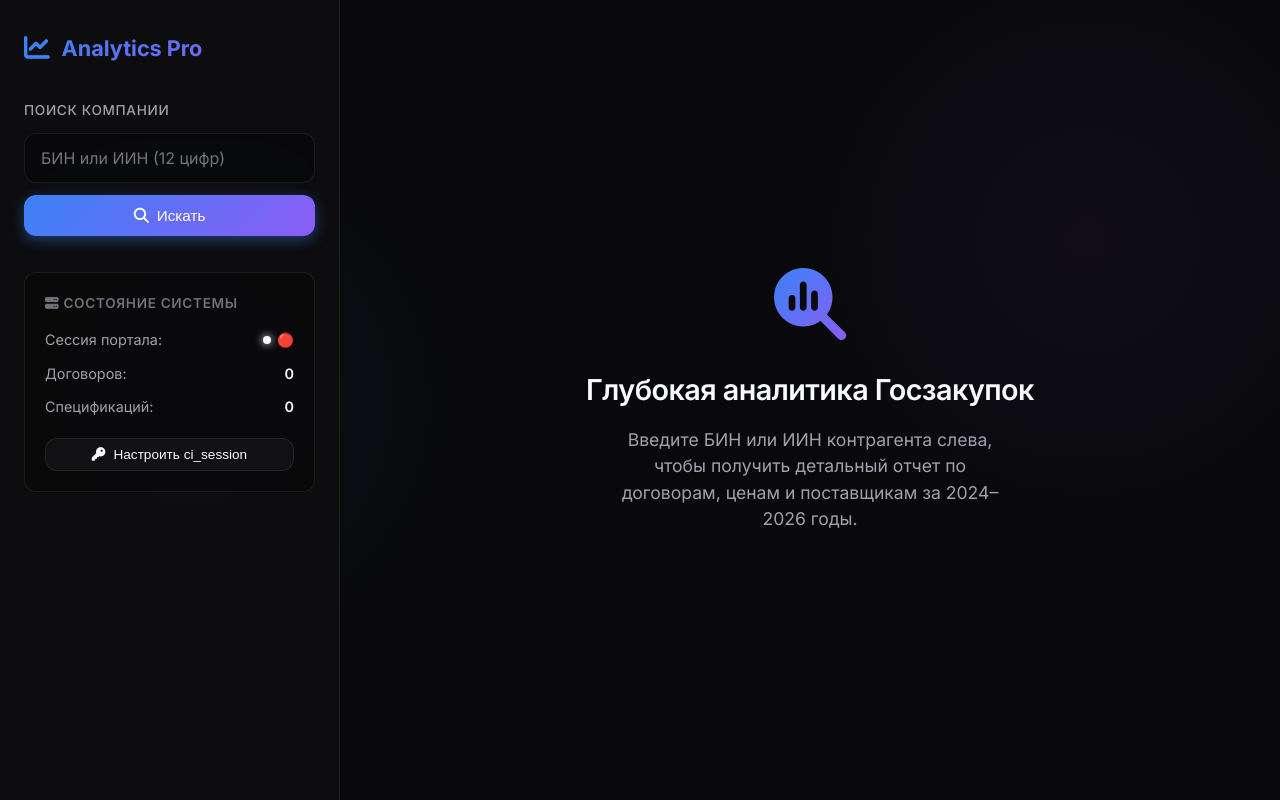
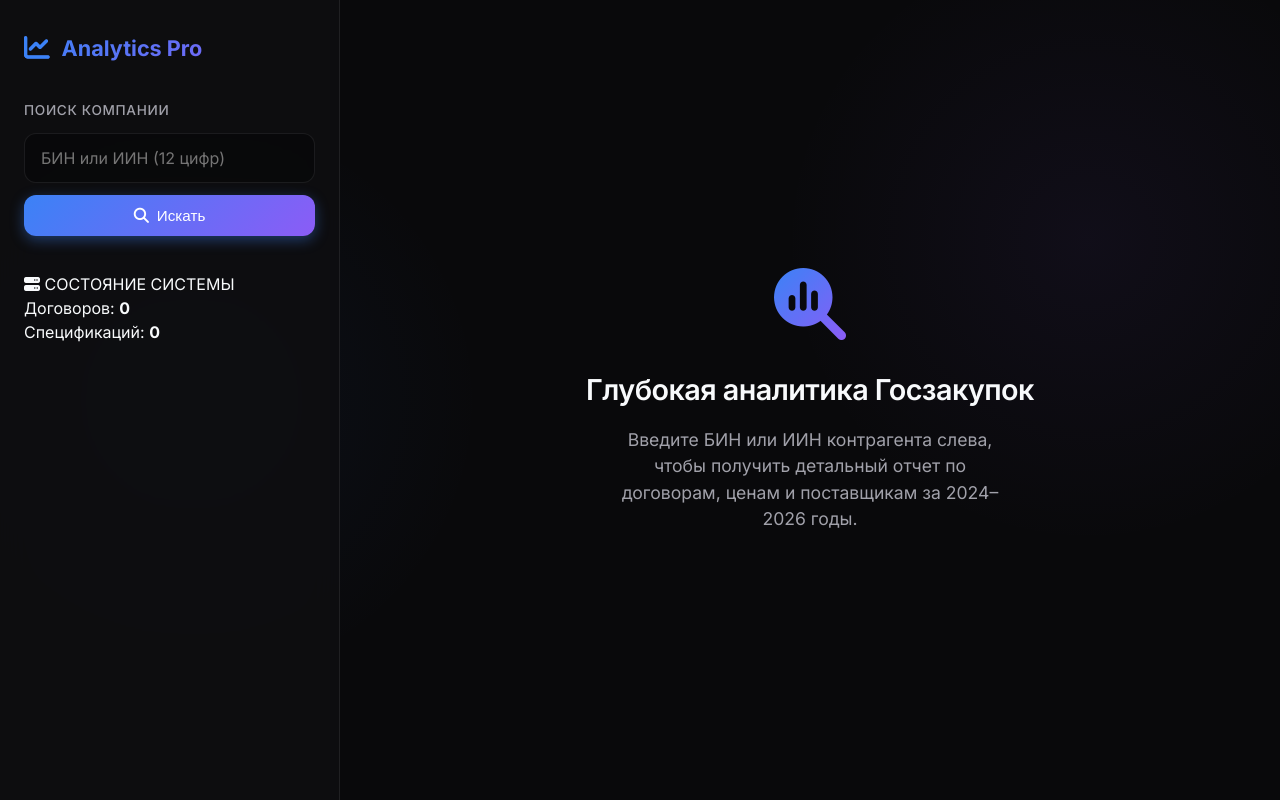
Before and after one commit to AsylkhanKali/analytics_goszakup, a FastAPI app: page / in a window 1280 px wide. Run offline with FastAPI, Linux system fonts and the light colour scheme.

Commit message:
Remove ci_session configuration from web UI

```diff
--- a/web/static/js/main.js
+++ b/web/static/js/main.js
@@ -26,9 +26,8 @@ document.addEventListener('DOMContentLoaded', () => {
         try {
             const res = await fetch('/api/status');
             const data = await res.json();
-            document.getElementById('authStatusIcon').textContent = data.active ? '🟢' : '🔴';
-            document.getElementById('contractsCount').textContent = new Intl.NumberFormat('ru-RU').format(data.contracts_count);
-            document.getElementById('specsCount').textContent = new Intl.NumberFormat('ru-RU').format(data.specs_count);
+            document.getElementById('dbContractsCount').textContent = new Intl.NumberFormat('ru-RU').format(data.contracts_count);
+            document.getElementById('dbSpecsCount').textContent = new Intl.NumberFormat('ru-RU').format(data.specs_count);
         } catch (e) {
             console.error(e);
         }
@@ -192,40 +191,10 @@ document.addEventListener('DOMContentLoaded', () => {
     });
 
     // Auth Modal
-    const authModal = document.getElementById('authModal');
-    document.getElementById('openAuthBtn').addEventListener('click', () => {
-        authModal.classList.add('active');
-        document.getElementById('authModalMsg').textContent = '';
-    });
     document.getElementById('closeAuthModal').addEventListener('click', () => {
-        authModal.classList.remove('active');
-    });
 
     document.getElementById('saveAuthBtn').addEventListener('click', async () => {
         const session = document.getElementById('ciSessionInput').value;
-        const msgEl = document.getElementById('authModalMsg');
-        msgEl.textContent = 'Проверка...';
-
-        try {
-            const res = await fetch('/api/auth', {
-                method: 'POST',
-                headers: { 'Content-Type': 'application/json' },
-                body: JSON.stringify({ ci_session: session })
-            });
-            const data = await res.json();
-            if (data.active) {
-                msgEl.style.color = 'var(--accent)';
-                msgEl.textContent = 'Успешно сохранено и активно!';
-                fetchStatus();
-                setTimeout(() => authModal.classList.remove('active'), 1500);
-            } else {
-                msgEl.style.color = 'var(--danger)';
-                msgEl.textContent = 'Ошибка: ' + data.message;
-            }
-        } catch (e) {
-            msgEl.textContent = e.message;
-        }
-    });
 
     // Excel
     document.getElementById('excelBtn').addEventListener('click', () => {
--- a/web/templates/index.html
+++ b/web/templates/index.html
@@ -23,23 +23,18 @@
                 <button id="searchBtn" class="btn btn-primary"><i class="fa-solid fa-magnifying-glass"></i> Искать</button>
             </div>
 
-            <div class="system-status">
-                <h3><i class="fa-solid fa-server"></i> Состояние системы</h3>
-                <div class="status-item">
-                    <span>Сессия портала:</span>
-                    <span id="authStatusIcon" class="indicator">⏳</span>
+            <div class="sidebar-box">
+                <div class="box-title"><i class="fa-solid fa-server"></i> СОСТОЯНИЕ СИСТЕМЫ</div>
+                <div class="box-content">
+                    <div class="status-row">
+                        <span>Договоров:</span>
+                        <strong id="dbContractsCount">0</strong>
+                    </div>
+                    <div class="status-row">
+                        <span>Спецификаций:</span>
+                        <strong id="dbSpecsCount">0</strong>
+                    </div>
                 </div>
-                <div class="status-item">
-                    <span>Договоров:</span>
-                    <span id="contractsCount">-</span>
-                </div>
-                <div class="status-item">
-                    <span>Спецификаций:</span>
-                    <span id="specsCount">-</span>
-                </div>
-                <button id="openAuthBtn" class="btn btn-secondary btn-sm" style="margin-top: 8px;">
-                    <i class="fa-solid fa-key"></i> Настроить ci_session
-                </button>
             </div>
         </aside>
 
@@ -183,31 +178,3 @@
     </div>
 
     <!-- Auth Modal -->
-    <div id="authModal" class="modal">
-        <div class="modal-content">
-            <span class="close-btn" id="closeAuthModal">&times;</span>
-            <h2><i class="fa-solid fa-key" style="color:var(--accent-color);"></i> Настройка сессии</h2>
-            <p>Для фоновой выкачки закрытых спецификаций (Приложений 17) необходимо передать активную сессию с портала <code>v3bl.goszakup.gov.kz</code>.</p>
-
-            <div class="form-group">
-                <label for="ciSessionInput">Значение Cookie <code>ci_session</code>:</label>
-                <input type="text" id="ciSessionInput" placeholder="Вставьте длинный хеш сессии...">
-            </div>
-
-            <button id="saveAuthBtn" class="btn btn-primary" style="width:100%;"><i class="fa-solid fa-check"></i> Сохранить и применить</button>
-            <p id="authModalMsg" class="modal-msg"></p>
-        </div>
-    </div>
-
-    <!-- Sync Modal -->
-    <div id="syncModal" class="modal">
-        <div class="modal-content text-center" style="max-width:400px;">
-            <div class="spinner" style="margin: 0 auto 20px;"></div>
-            <h2>Синхронизация...</h2>
-            <p>Идёт выкачка свежих договоров напрямую с портала Goszakup. Пожалуйста, подождите.</p>
-        </div>
-    </div>
-
-    <script src="/static/js/main.js?v=4"></script>
-</body>
-</html>
```
